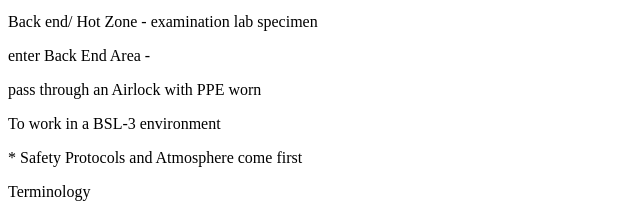
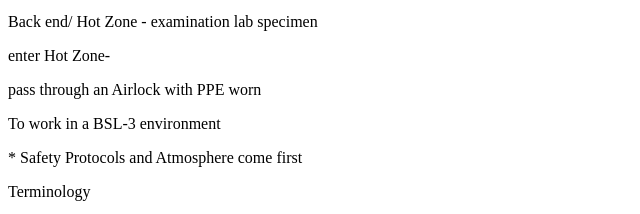
Before and after one commit to BillyHolly007/billyholly007.github.io, a plain HTML site: page index.html in a window 1280 px wide. Shown: the part 169-383 px from the top of the page, 0-640 px from the left. Drawn offline with Linux system fonts and the light colour scheme.

Commit message:
Update index.html

```diff
--- a/index.html
+++ b/index.html
@@ -10,7 +10,7 @@
 <p>Front end/ Clean Zone - loading or unloading</p>
 <p>Back end/ Hot Zone - examination lab specimen</p>
 <p>   </p>
-<p>enter Back End Area -</p>
+<p>enter Hot Zone-</p>
 <p>pass through an Airlock with PPE worn</p>
     <p>  To work in a BSL-3 environment  </p>
 <p>  * Safety Protocols and Atmosphere come first</p>
```
